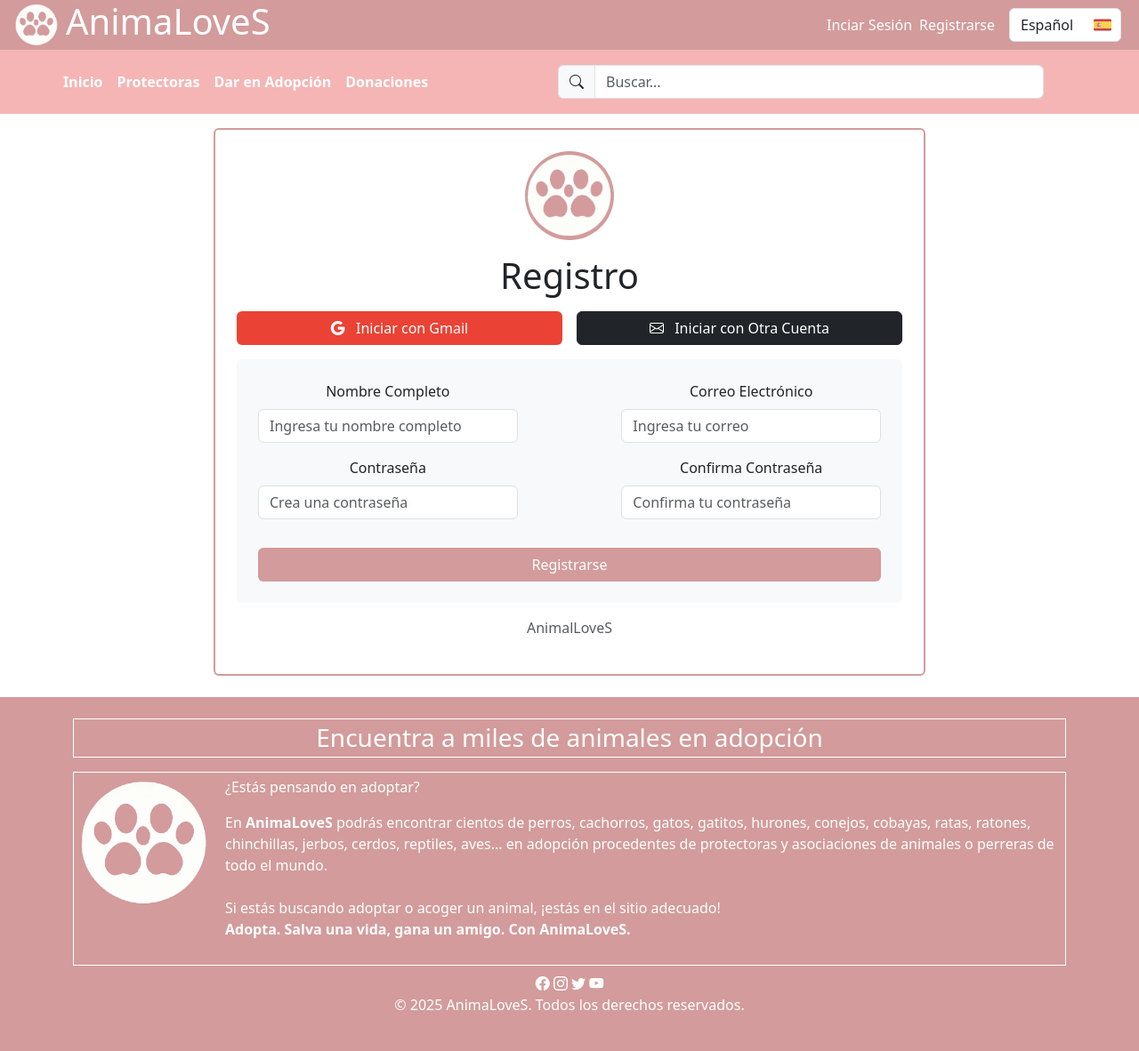
After one commit to KCRS9/AnimaLoveS, a PHP site: page /04_Dise/registro.php in a window 1280 px wide. The commit adds this page. Shown: the whole page at 89% size. Run offline with PHP 8.4, Linux system fonts and the light colour scheme.

Commit message:
Creacion del footer e implementacion

```diff
--- a/carrusel/carrusel.php
+++ b/carrusel/carrusel.php
@@ -1,5 +1,5 @@
 <html>
-<section id="carrusel" class=" bg-primary bg-fifth shadow-lg p-1">
+<section id="carrusel" class=" bg-primary bg-fifth bg-third shadow-lg p-1">
 
     <div id="carouselExampleAutoplaying" class="carousel slide mx-auto " data-bs-ride="carousel">
         <div class="carousel-inner">
--- a/db_animales/db_protectora.php
+++ b/db_animales/db_protectora.php
@@ -37,7 +37,7 @@ try {
         protectora VARCHAR(50) NOT NULL,
         contacto VARCHAR(50) NOT NULL,
         ubicacion VARCHAR(50) NOT NULL,
-        descripcion VARCHAR(255) NOT NULL
+        descripcion VARCHAR(500) NOT NULL
     )";
     $conn->exec($sqlProtectora);
     echo "Tabla 'protectora' creada con éxito.<br>";
@@ -65,6 +65,10 @@ try {
         ('Bella', './img/animales/an17.webp', 'Perro', 2, 'Mestizo', 'Hembra', true, 'Grande', 'Protectora Ártica', '600123456', 'Madrid', 'Bella es una husky activa y juguetona. Busca una familia con experiencia en su raza.'),
         ('Nico', './img/animales/an18.webp', 'Gato', 7, 'Europeo', 'Macho', true, 'Pequeño', 'Protectora Felina', '643567890', 'Valencia', 'Nico es un gato adulto tranquilo y cariñoso. Ideal para cualquier hogar.'),
         ('Rocky', './img/animales/an19.webp', 'Perro', 5, 'Mestizo', 'Macho', true, 'Grande', 'Particular', '612098765', 'Bilbao', 'Rocky es un pitbull cariñoso y obediente. Busca un hogar responsable.'),
+        ('Simba', './img/animales/an8.webp', 'Gato', 2, 'Mestizo', 'Macho', true, 'Pequeño', 'Protectora Felina', '621345678', 'Cádiz', 'Simba es un gato bengalí curioso y lleno de energía. Le encanta explorar y jugar.'),
+        ('Ares', './img/animales/an2.webp', 'Perro', 9, 'Mestizo', 'Macho', true, 'Mediano', 'Protectora Esperanza', '646958099', 'Barcelona', 'Buenos días amigos, por favor, ayudarme a difundir a Ares, a ver si le encontramos un hogar entre todos. Ares fue traicionado por su antiguos dueños al ser abandonado en la perrera sin miramientos. Ares tiene 9 años recien cumplidos, pero es un perro muy fuerte y se le ve de maravilla. Ares tiene algo único: la capacidad de disfrutar con lo mínimo: estar fuera de la jaula 20 minutos para él es lo mejor del mundo.'),
+        ('Luna', './img/animales/an3.webp', 'Gato', 3, 'Siames', 'Hembra', true, 'Pequeño', 'Protectora Felina', '647123456', 'Madrid', 'Luna es una gata siamesa dulce y tranquila. Le encanta acurrucarse en el sofá y observar por la ventana. Perfecta para cualquier hogar.'),
+        ('Marco', './img/animales/an4.webp', 'Perro', 2, 'Mestizo', 'Macho', true, 'Grande', 'Particular', '612456789', 'Málaga', 'Thor es un labrador juguetón y lleno de energía. Busca una familia activa que disfrute de paseos largos y aventuras.'),
         ('Mila', './img/animales/an20.webp', 'Gato', 2, 'Mestizo', 'Hembra', true, 'Pequeño', 'Protectora Gaticos', '632145678', 'Sevilla', 'Mila es una gata siberiana curiosa y juguetona. Perfecta para familias activas.');";
 
     $conn->exec($insertProtectora);
--- /dev/null
+++ b/footer/footer.php
@@ -0,0 +1,33 @@
+<!DOCTYPE html>
+<footer class="bg-primary text-white py-4 mt-4">
+    <div class="container">
+    <div>
+        <h3 class="mb-3 text-center border border-white p-1">Encuentra a miles de animales en adopción</h3>
+        <div class="d-flex gap-3 border border-white p-1">
+            <img src="./img/logo/petlover.png" alt="Logo" class="img-fluid mb-3 bg-primary" style="max-height: 150px;">
+            <div>
+                <p>¿Estás pensando en adoptar?</p>
+                <p class="mb-4">
+                    En <strong>AnimaLoveS</strong> podrás encontrar cientos de perros, cachorros, gatos, gatitos, hurones, conejos, cobayas, ratas, ratones, chinchillas, jerbos, cerdos, reptiles, aves... en adopción procedentes de protectoras y asociaciones de animales o perreras de todo el mundo.
+                </p>
+                <p class="mb-4">
+                    Si estás buscando adoptar o acoger un animal, ¡estás en el sitio adecuado!<br>
+                    <strong>Adopta. Salva una vida, gana un amigo. Con AnimaLoveS.</strong>
+                </p>
+            </div>
+        </div>
+    </div>
+
+    <div class="text-center mt-2">
+        <div class="social-icons mb-3">
+            <a href="#" target="_blank"><i class="bi bi-facebook" style="color:white"></i></a>
+            <a href="#" target="_blank"><i class="bi bi-instagram" style="color:white"></i></a>
+            <a href="#" target="_blank"><i class="bi bi-twitter" style="color:white"></i></a>
+            <a href="#" target="_blank"><i class="bi bi-youtube" style="color:white"></i></a>
+            <p class="mb-0">&copy; 2025 AnimaLoveS. Todos los derechos reservados.</p>
+        </div>
+    </div>
+
+    </div>
+</footer>
+</html>
--- a/header/header.php
+++ b/header/header.php
@@ -11,8 +11,8 @@
         <div class="col-12 col-md-6 d-flex align-items-center justify-content-md-end  justify-content-between p-1">
             <nav class="d-flex ps-3">
                 <ul class="d-flex nav align-items-center m-auto gap-2">
-                    <li><a class="text-white text-decoration-none" href="">Inciar Sesión</a></li>
-                    <li><a class="text-white text-decoration-none" href="">Registrarse</a></li>
+                    <li><a class="text-white text-decoration-none" href="./iniciar.php">Inciar Sesión</a></li>
+                    <li><a class="text-white text-decoration-none" href="./registro.php">Registrarse</a></li>
                 </ul>
             </nav>
 
@@ -42,10 +42,10 @@
                 <div class="collapse navbar-collapse d-md-flex justify-content-center" id="navbarNav">
                     <ul class="navbar-nav me-auto me-md-0 mb-2 mb-lg-0 ">
                         <li class="nav-item"><a class="text-white nav-link active"
-                                href="#"><strong>Inicio</strong></a></li>
-                        <li class="nav-item"><a class="text-white nav-link" href="#">Protectoras</a></li>
-                        <li class="nav-item"><a class="text-white nav-link" href="#">Adopción</a></li>
-                        <li class="nav-item"><a class="text-white nav-link" href="#">Dar en Adopción</a></li>
+                                href="./index.php"><strong>Inicio</strong></a></li>
+                        <li class="nav-item"><a class="text-white nav-link" href="#"><strong>Protectoras</strong></a></li>
+                        <li class="nav-item"><a class="text-white nav-link" href="./daradopcion.php"><strong>Dar en Adopción</strong></a></li>
+                        <li class="nav-item"><a class="text-white nav-link" href="#"><strong>Donaciones</strong></a></li>
                     </ul>
                 </div>
             </div>
--- /dev/null
+++ b/registro.php
@@ -0,0 +1,86 @@
+<!DOCTYPE html>
+
+<html lang="en">
+
+<head>
+    <meta charset="UTF-8">
+    <meta name="viewport" content="width=device-width, initial-scale=1.0">
+    <link href="https://cdn.jsdelivr.net/npm/bootstrap@5.3.0-alpha1/dist/css/bootstrap.min.css" rel="stylesheet">
+    <link rel="stylesheet" href="https://cdn.jsdelivr.net/npm/bootstrap-icons@1.10.3/font/bootstrap-icons.css">
+    <link rel="stylesheet" href="./style/principal.css">
+    <script src="https://cdn.jsdelivr.net/npm/bootstrap@5.3.0-alpha1/dist/js/bootstrap.bundle.min.js"></script>
+    <style>
+        .btn-gmail {
+            background-color: #ea4335;
+            color: white;
+        }
+
+        .btn-gmail:hover {
+            background-color: #d73225;
+        }
+    </style>
+    <title>AnimaLoveS - Iniciar Sesion</title>
+</head>
+
+<body>
+    <?php include('./header/header.php'); ?>
+    <main class="container px-3">
+        <div class="container d-flex justify-content-center align-items-center">
+            <div class="rounded text-center p-4 bg-primary-border" style="max-width: 800px; width: 100%;">
+                <img src="./img/logo/petlover.png" alt="Logo" class="img-fluid rounded-circle mb-3 bg-primary" style="max-height: 100px;">
+                <h1 class="mb-3">Registro</h1>
+                <div class="d-flex gap-3">
+                    <button class="btn btn-gmail w-100 mb-3"><i class="bi bi-google me-2"></i> Iniciar con Gmail</button>
+                    <button class="btn btn-dark w-100 mb-3"><i class="bi bi-envelope me-2"></i> Iniciar con Otra Cuenta</button>
+                </div>
+
+                <form class="bg-light p-4 rounded d-flex flex-wrap col-12 justify-content-between">
+                    <div class="mb-3 col-12 col-md-5">
+                        <label for="name" class="form-label">Nombre Completo</label>
+                        <input type="text" class="form-control" id="name" placeholder="Ingresa tu nombre completo">
+                    </div>
+                    <div class="mb-3 col-12 col-md-5">
+                        <label for="email" class="form-label">Correo Electrónico</label>
+                        <input type="email" class="form-control" id="email" placeholder="Ingresa tu correo">
+                    </div>
+                    <div class="mb-3 col-12 col-md-5">
+                        <label for="password" class="form-label">Contraseña</label>
+                        <input type="password" class="form-control" id="password" placeholder="Crea una contraseña">
+                    </div>
+                    <div class="mb-3 col-12 col-md-5">
+                        <label for="confirm-password" class="form-label">Confirma Contraseña</label>
+                        <input type="password" class="form-control" id="confirm-password" placeholder="Confirma tu contraseña">
+                    </div>
+                    <button type="submit" class="btn mt-3 bg-primary w-100 text-white">Registrarse</button>
+                </form>
+
+                <!-- Texto adicional -->
+                <p class="mt-3 text-muted">AnimalLoveS</p>
+            </div>
+        </div>
+
+    </main>
+    <?php
+    include('./footer/footer.php');
+    ?>
+
+
+
+    <script>
+        const select = document.getElementById('language-select');
+
+        select.addEventListener('change', (event) => {
+            const selectedOption = event.target.options[event.target.selectedIndex];
+            const image = selectedOption.getAttribute('data-image');
+            select.style.backgroundImage = `url(${image})`;
+        });
+
+
+        setInterval(() => {
+            window.location.reload();
+        }, 10000);
+    </script>
+
+</body>
+
+</html>
--- a/style/principal.css
+++ b/style/principal.css
@@ -8,15 +8,18 @@
 
 .bg-third {
     /* background-color: #745e50 !important; */
-    background-color: #FFD09B !important;
+    background-color: #907c70 !important;
+    /* background-color: #FFD09B !important; */
 }
 
 .bg-fourth {
     background-color: #fcd487 !important;
+    background-color: #e3c58e !important;
 }
 
 .bg-fifth {
-    background-color: #fdaf8a !important;
+    /* background-color: #fdaf8a !important; */
+    background-color: #745e50 !important;
 }
 
 .custom-select {
@@ -25,3 +28,11 @@
     padding-right: 50px;
     background-size: 20px 20px;
 }
+
+.bg-primary-border {
+    border: 2px solid #d39b9b;
+}
+
+.bg-third-border {
+    border: 3px solid #745e50 ;
+}
```
Also changed, not shown: daradopcion.php (added, +36 -0 lines), index.php (+22 -9 lines), info.php (+63 -54 lines), iniciar.php (added, +59 -0 lines).
